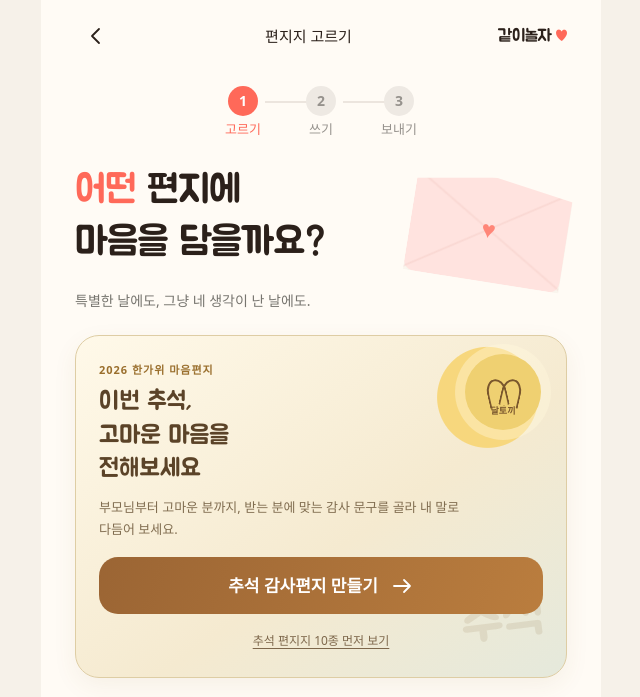
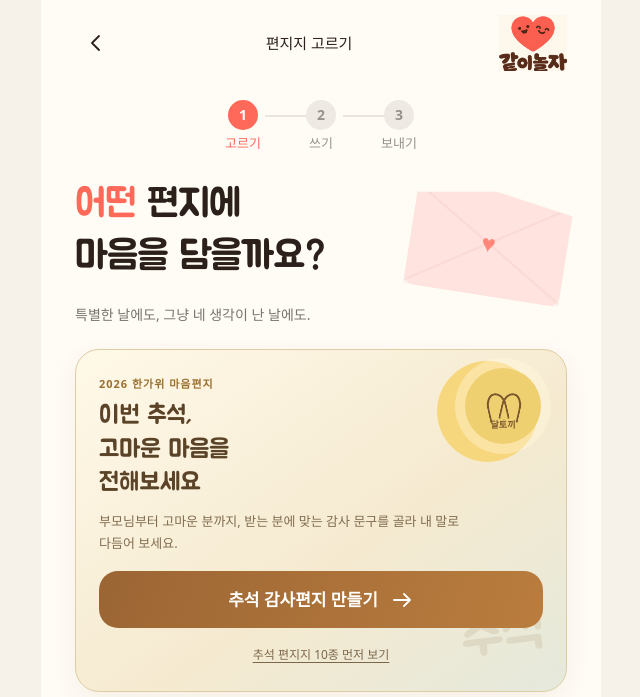
Before and after one commit to bingari69-jpg/couple-test, a website: page t/letter/index.html in a window 1280 px wide. Shown: the top 697 px of the page, without its empty margins (319-959 px from the left). Drawn offline with Linux system fonts and the light colour scheme; no server answers; a web font is replaced by a local one.

Commit message:
Refresh home headers with heart wordmark and clean spacing

```diff
--- /dev/null
+++ b/assets/home-brand.css
@@ -0,0 +1,9 @@
+/* Keep the supplied artwork intact; frame its generous outer whitespace. */
+.topbar:has(.home-brand),.hub-topbar:has(.home-brand){height:120px;padding:16px 0 20px}
+.brand.home-brand{display:block;letter-spacing:0;line-height:1;white-space:normal}
+.home-brand .brand-art{position:relative;display:block;width:98px;height:80px;overflow:hidden;mix-blend-mode:multiply}
+.home-brand .brand-art img{position:absolute;display:block;width:124px;height:124px;max-width:none;left:-13px;top:-21px}
+.topbar:has(.home-brand--compact){height:86px;padding:0}
+.brand.home-brand--compact{display:block}
+.home-brand--compact .brand-art{width:68px;height:56px}
+.home-brand--compact .brand-art img{width:86px;height:86px;left:-9px;top:-14px}
--- a/t/letter/index.html
+++ b/t/letter/index.html
@@ -1,6 +1,6 @@
-<!doctype html><html lang="ko"><head><meta charset="UTF-8"><meta name="viewport" content="width=device-width,initial-scale=1"><meta name="color-scheme" content="only light"><meta name="theme-color" content="#fffbf5"><meta name="referrer" content="no-referrer"><title>편지 한 장 보내기 — 같이놀자</title><meta name="description" content="취향에 맞는 편지지와 글꼴, 스티커로 마음을 꾸미고 소중한 사람에게 보내세요."><meta property="og:type" content="website"><meta property="og:title" content="너에게 편지가 도착했어요"><meta property="og:description" content="봉투를 열어 마음을 읽어보세요."><meta property="og:image" content="https://noljago.co.kr/assets/share-cards/letter-little-heart.png?v=20260913-studio"><meta property="og:image:width" content="800"><meta property="og:image:height" content="480"><meta property="og:url" content="https://noljago.co.kr/t/letter/"><link rel="canonical" href="https://noljago.co.kr/t/letter/"><link rel="stylesheet" href="../../assets/social-ui.css?v=20260913-popular"><script src="../../assets/app-config.js?v=20260914-info-menu"></script><link rel="stylesheet" href="../../assets/letter-studio.css?v=20260913-no-mood"></head>
+<!doctype html><html lang="ko"><head><meta charset="UTF-8"><meta name="viewport" content="width=device-width,initial-scale=1"><meta name="color-scheme" content="only light"><meta name="theme-color" content="#fffbf5"><meta name="referrer" content="no-referrer"><title>편지 한 장 보내기 — 같이놀자</title><meta name="description" content="취향에 맞는 편지지와 글꼴, 스티커로 마음을 꾸미고 소중한 사람에게 보내세요."><meta property="og:type" content="website"><meta property="og:title" content="너에게 편지가 도착했어요"><meta property="og:description" content="봉투를 열어 마음을 읽어보세요."><meta property="og:image" content="https://noljago.co.kr/assets/share-cards/letter-little-heart.png?v=20260913-studio"><meta property="og:image:width" content="800"><meta property="og:image:height" content="480"><meta property="og:url" content="https://noljago.co.kr/t/letter/"><link rel="canonical" href="https://noljago.co.kr/t/letter/"><link rel="stylesheet" href="../../assets/social-ui.css?v=20260913-popular"><script src="../../assets/app-config.js?v=20260914-info-menu"></script><link rel="stylesheet" href="../../assets/letter-studio.css?v=20260913-no-mood"><link rel="stylesheet" href="../../assets/home-brand.css?v=20260915-clean-header"></head>
 <body class="letter-studio"><main class="shell">
-<header class="topbar"><button id="back" class="icon-button" aria-label="이전 화면"><span data-icon="back"></span></button><h1 id="pageTitle">편지지 고르기</h1><a class="brand small-brand" href="../../">같이놀자<b aria-hidden="true">♥</b></a></header>
+<header class="topbar"><button id="back" class="icon-button" aria-label="이전 화면"><span data-icon="back"></span></button><h1 id="pageTitle">편지지 고르기</h1><a class="brand small-brand home-brand home-brand--compact" href="../../" aria-label="같이놀자 홈"><span class="brand-art"><img src="../../assets/brand/gatchi-heart-wordmark.png" alt="같이놀자" width="1254" height="1254"></span></a></header>
 <ol class="steps" id="steps" aria-label="편지 만들기 단계"><li aria-current="step"><span>1</span>고르기</li><li><span>2</span>쓰기</li><li><span>3</span>보내기</li></ol>
 <section id="library" aria-labelledby="libraryTitle">
  <div class="intro studio-intro"><div class="mini-envelope" aria-hidden="true"><span>♥</span></div><h2 class="heading screen-heading" tabindex="-1" id="libraryTitle"><span class="accent">어떤</span> 편지에<br>마음을 담을까요?</h2><p class="lead">특별한 날에도, 그냥 네 생각이 난 날에도.</p></div>
```
Also changed, not shown: index.html (+2 -2 lines), t/psychology/index.html (+2 -2 lines), assets/brand/gatchi-heart-wordmark.png (added).
